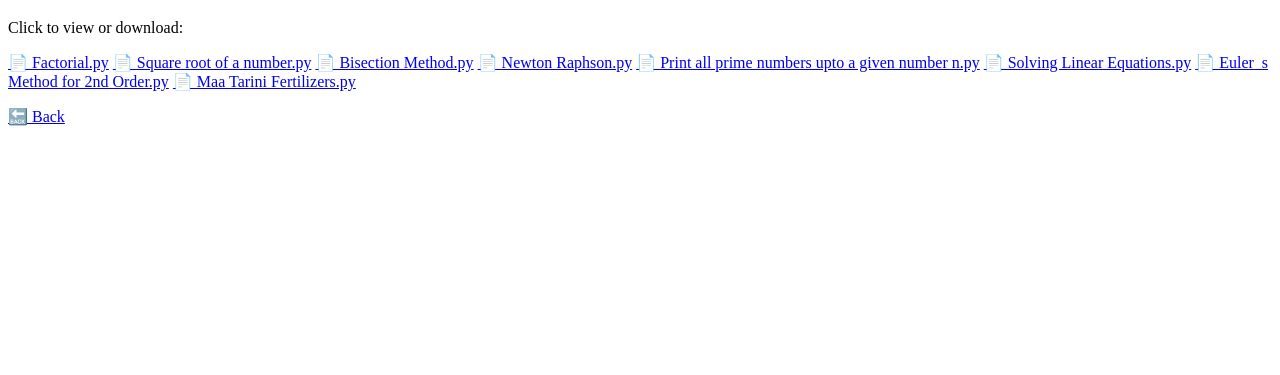
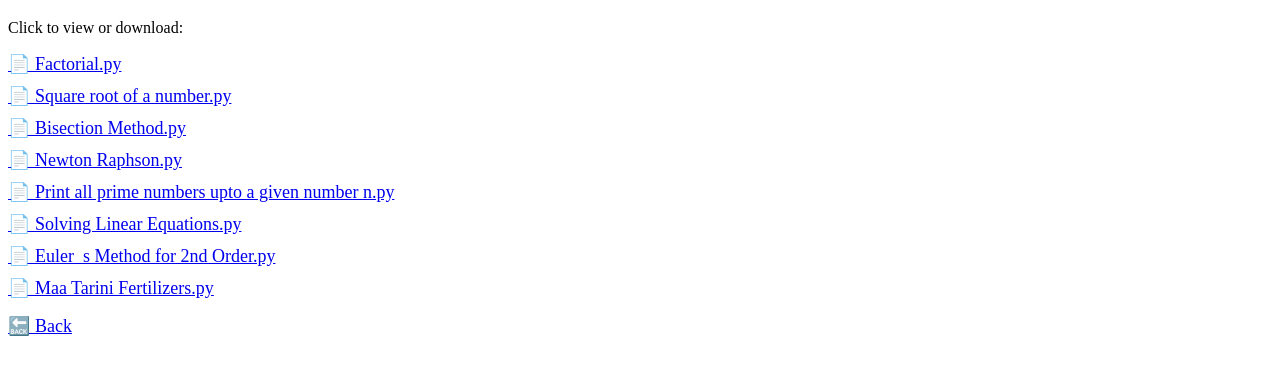
Before and after one commit to Soumya-R-Panda/python, a plain HTML site: page Learn/index.html in a window 1280 px wide. Shown: the part 61-436 px from the top of the page. Drawn offline with Linux system fonts and the light colour scheme.

```diff
--- a/Learn/index.html
+++ b/Learn/index.html
@@ -4,6 +4,13 @@
     <meta charset="UTF-8">
     <meta name="viewport" content="width=device-width, initial-scale=1.0">
     <title>Python Basics</title>
+    <style>
+        a {
+            display: block;  /* Ensures each file link is on a new line */
+            margin: 10px 0;  /* Adds spacing */
+            font-size: 18px;
+        }
+    </style>
 </head>
 <body>
     <h1>Python Basics</h1>
```
